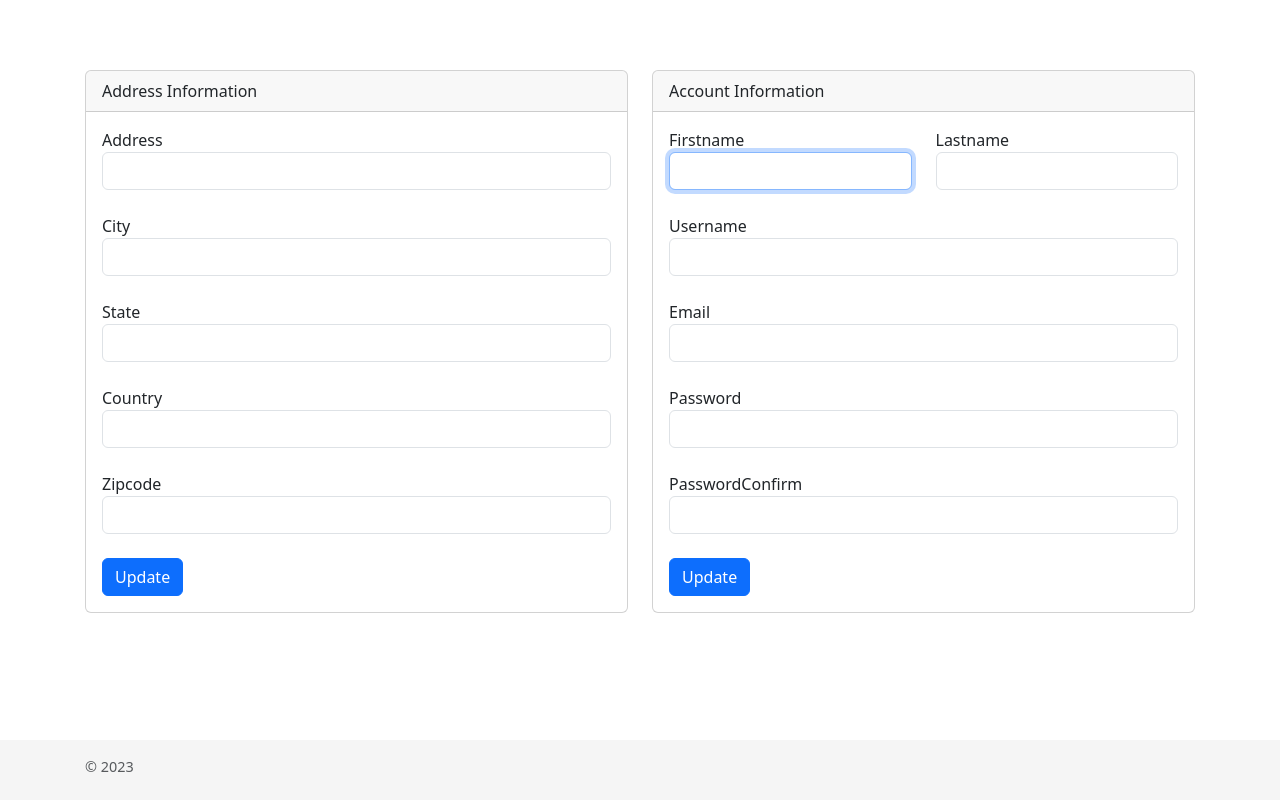
After one commit to AggelosKwstas/Yii2-Ecommerce, a PHP site: template frontend/views/site/profile.php in a window 1280 px wide. The commit adds this page. Run offline with PHP 8.4, Linux system fonts and the light colour scheme; the template is opened without the code that fills it, so the values that code supplies are empty; form fields are guessed from the names that the template uses; some libraries are stand-ins or nearby versions.

Commit message:
work on updating and viewing profile tab

```diff
--- a/frontend/views/layouts/main.php
+++ b/frontend/views/layouts/main.php
@@ -30,31 +30,41 @@ AppAsset::register($this);
     NavBar::begin([
         'brandLabel' => Yii::$app->name,
         'brandUrl' => Yii::$app->homeUrl,
+
         'options' => [
-            'class' => 'navbar navbar-expand-md navbar-dark bg-dark',
+            'class' => 'navbar-expand-lg navbar-dark bg-dark fixed-top',
         ],
     ]);
-    $menuItems = [
-        ['label' => 'Home', 'url' => ['/site/index']],
-    ];
+
     if (Yii::$app->user->isGuest) {
         $menuItems[] = ['label' => 'Signup', 'url' => ['/site/signup']];
+        $menuItems[] = ['label' => 'Login', 'url' => ['/site/login']];
+    } else {
+        $menuItems[] = [
+            'label' => Yii::$app->user->identity->getDisplayName(),
+            'dropDownOptions'=>[
+              'class' => 'dropdown-menu-right'
+            ],
+            'items' => [
+                [
+                    'label' => 'Profile',
+                    'url' => ['/site/profile'],
+                ],
+                [
+                    'label' => 'Logout',
+                    'url' => ['/site/logout'],
+                    'linkOptions' => [
+                        'data-method' => 'post'
+                    ],
+                ]
+            ]
+        ];
     }
 
     echo Nav::widget([
         'options' => ['class' => 'navbar-nav ms-auto'],
         'items' => $menuItems,
     ]);
-    if (Yii::$app->user->isGuest) {
-        echo Html::tag('div',Html::a('Login',['/site/login'],['class' => ['btn btn-link login text-decoration-none']]),['class' => ['d-flex']]);
-    } else {
-        echo Html::beginForm(['/site/logout'], 'post', ['class' => 'd-flex'])
-            . Html::submitButton(
-                'Logout (' . Yii::$app->user->identity->username . ')',
-                ['class' => 'btn btn-link logout text-decoration-none']
-            )
-            . Html::endForm();
-    }
     NavBar::end();
     ?>
 </header>
--- /dev/null
+++ b/frontend/views/site/profile.php
@@ -0,0 +1,76 @@
+<?php
+
+
+/** @var \common\models\User $user */
+
+/** @var \common\models\UserAddress $userAddress */
+
+use yii\bootstrap4\ActiveForm;
+use yii\bootstrap4\Html;
+
+?>
+
+<div class="row">
+    <div class="col">
+        <div class="card">
+            <div class="card-header">
+                Address Information
+            </div>
+            <div class="card-body">
+                <?php \yii\widgets\Pjax::begin()?>
+                <?php $addressForm = ActiveForm::begin([
+                    'action' => ['site/update-address']
+                ]); ?>
+                <?= $addressForm->field($userAddress, 'address') ?>
+                <br>
+                <?= $addressForm->field($userAddress, 'city') ?>
+                <br>
+                <?= $addressForm->field($userAddress, 'state') ?>
+                <br>
+                <?= $addressForm->field($userAddress, 'country') ?>
+                <br>
+                <?= $addressForm->field($userAddress, 'zipcode') ?>
+                <br>
+                <button class="btn btn-primary">Update</button>
+                <?php ActiveForm::end() ?>
+                <?php \yii\widgets\Pjax::end()?>
+            </div>
+        </div>
+    </div>
+    <div class="col">
+        <div class="card">
+            <div class="card-header">
+                Account Information
+            </div>
+            <div class="card-body">
+                <?php $form = ActiveForm::begin([
+
+                ]); ?>
+
+                <div class="row">
+                    <div class="col-md-6">
+                        <?= $form->field($user, 'firstname')->textInput(['autofocus' => true]) ?>
+                        <br>
+                    </div>
+                    <div class="col-md-6">
+                        <?= $form->field($user, 'lastname')->textInput(['autofocus' => true]) ?>
+                        <br>
+                    </div>
+                </div>
+                <?= $form->field($user, 'username')->textInput(['autofocus' => true]) ?>
+                <br>
+                <?= $form->field($user, 'email') ?>
+                <br>
+                <?= $form->field($user, 'password')->passwordInput() ?>
+                <br>
+                <?= $form->field($user, 'passwordConfirm')->passwordInput() ?>
+                <br>
+                <div class="form-group">
+                    <?= Html::submitButton('Update', ['class' => 'btn btn-primary']) ?>
+                </div>
+
+                <?php ActiveForm::end(); ?>
+            </div>
+        </div>
+    </div>
+</div>
```
Also changed, not shown: common/models/User.php (+14 -0 lines), frontend/controllers/SiteController.php (+52 -5 lines).
